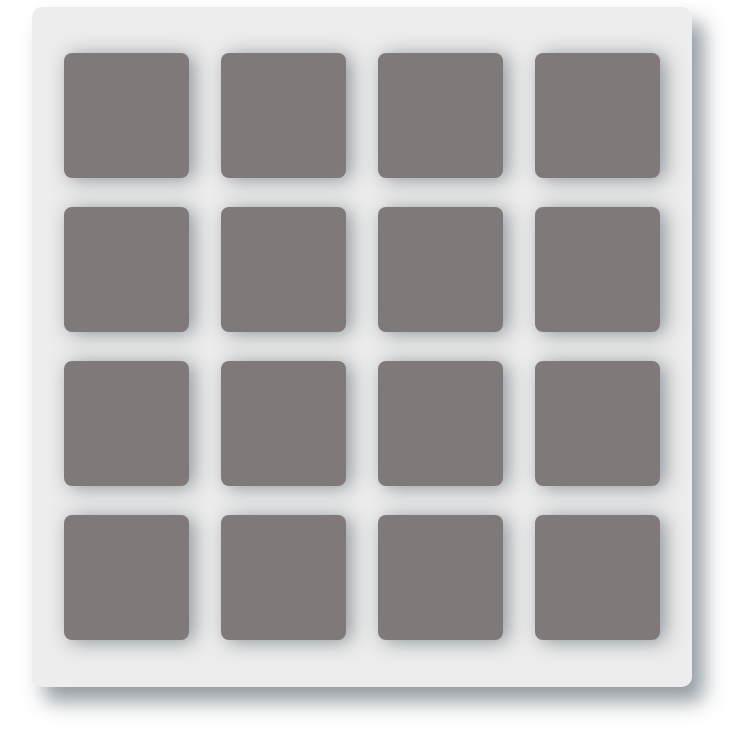
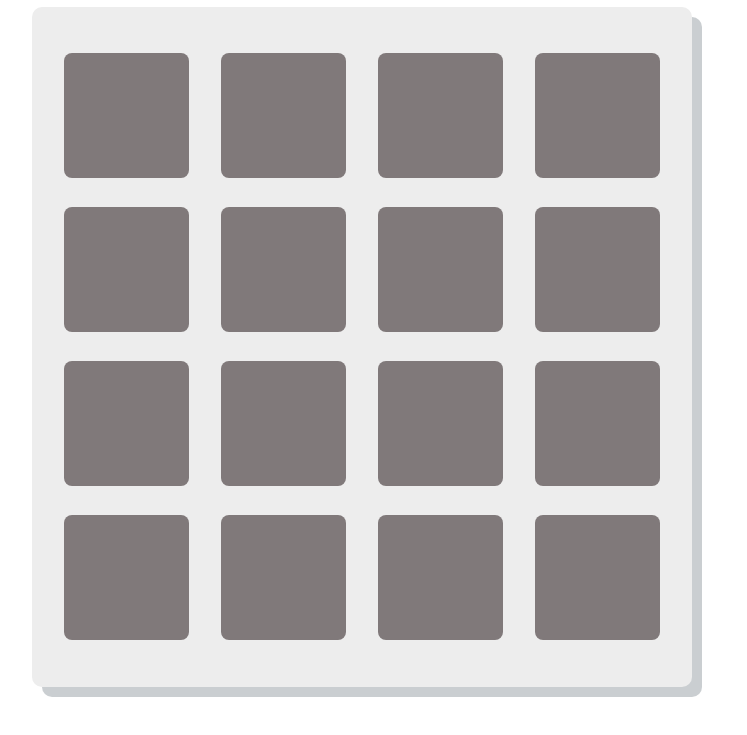
Before and after one commit to marladefensor/memorygame, a plain HTML site: page index.html in a window 1280 px wide. Shown: the part 108-843 px from the top of the page, without its empty margins (278-1025 px from the left). Drawn offline with nearby package versions, Linux system fonts and the light colour scheme; a web font is replaced by a local one.

Commit message:
changed background box-shadow

```diff
--- a/css/app.css
+++ b/css/app.css
@@ -44,7 +44,7 @@ h1 {
     background: #EDEDED;
     padding: 32px;
     border-radius: 10px;
-    box-shadow: 12px 15px 20px 0 rgba(46, 61, 73, 0.5);
+    box-shadow: 10px 10px 0 0 rgba(46, 61, 73, 0.25);
     display: flex;
     flex-wrap: wrap;
     justify-content: space-between;
@@ -63,7 +63,7 @@ h1 {
     display: flex;
     justify-content: center;
     align-items: center;
-    box-shadow: 5px 2px 20px 0 rgba(46, 61, 73, 0.5);
+    /* box-shadow: 5px 2px 20px 0 rgba(46, 61, 73, 0.5); */
     backface-visibility: hidden;
 
 }
```
